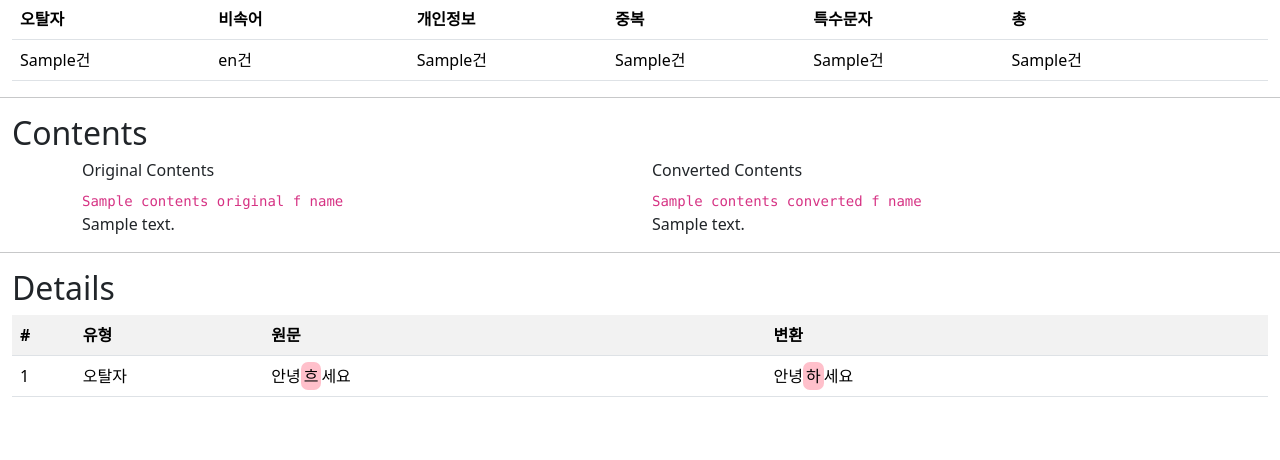
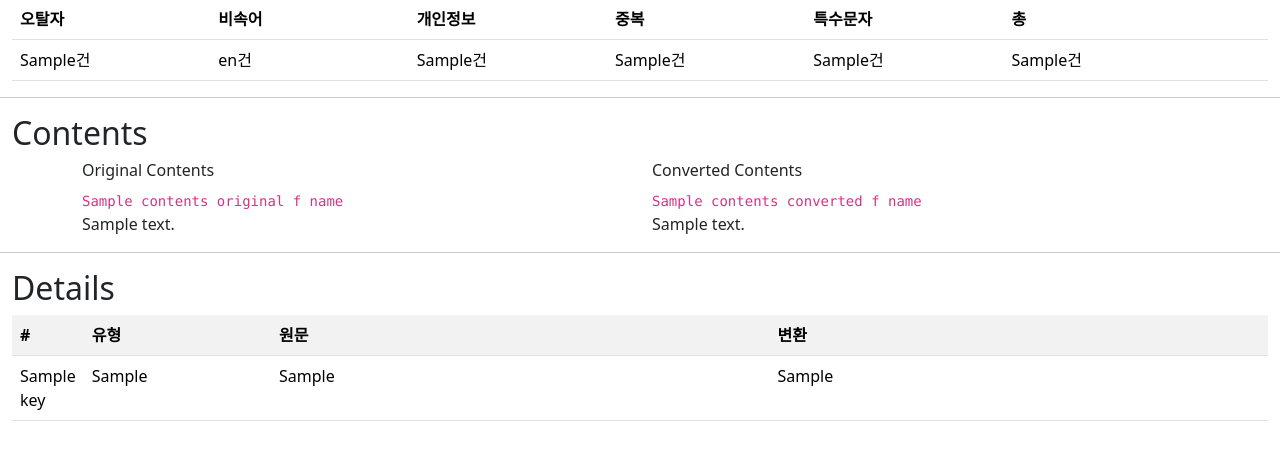
Before and after one commit to leeinsunny/CapstoneProject, a Flask app: template dt-demo-be/templates/filter_report/template.html in a window 1280 px wide. Shown: the part 209-669 px from the top of the page. Run offline with Flask 3, Linux system fonts and the light colour scheme; the template is opened without the code that fills it: most values are stand-ins (such as "Sample title", 1, 10 or a date in 2020); some libraries are stand-ins or nearby versions.

Commit message:
Update tables from report_details
- Defined dynamic table on template
- Defined sample table data

Signed-off-by: doorooful <codingdooroo@gmail.com>

```diff
--- a/dt-demo-be/app.py
+++ b/dt-demo-be/app.py
@@ -49,10 +49,25 @@ def get_report():
         'contents_original_fName': "original.txt",
         'contents_converted_fName': "converted.txt",
         'contents_original': "This is the original content.",
-        'contents_converted': "This is the converted content."
+        'contents_converted': "This is the converted content.",
+        'details': {}
     }
     # update overview_all
     report_data_sample['overview_all'] = report_data_sample['overview_typo'] + report_data_sample['overview_slang'] + report_data_sample['overview_pdd'] + report_data_sample['overview_dup'] + report_data_sample['overview_char']
+
+    details_sample = {
+        1: {
+            '유형': '오탈자',
+            '원문': '안녕<mark>흐</mark>세요',
+            '변환': '안녕<mark>하</mark>세요',
+        },
+        2: {
+            '유형': '개인정보: 전화번호',
+            '원문': '내 번호는 <mark>010-1234-1234</mark>야',
+            '변환': '내 번호는 <mark>010-****-****</mark>야',
+        },
+    }
+    report_data_sample['details'] = details_sample
 
     return render_template(template_path, **report_data_sample)
 
--- a/dt-demo-be/templates/filter_report/template.html
+++ b/dt-demo-be/templates/filter_report/template.html
@@ -113,14 +113,14 @@
                 <th style="width:40%">변환</th>
             </tr>
 
+            {% for key, item in details.items() %}
             <tr>
-                <td>1</td>
-                <td>오탈자</td>
-                <td>안녕<mark>흐</mark>세요</td>
-                <td>안녕<mark>하</mark>세요</td>
+                <td>{{ key }}</td>
+                <td>{{ item['유형'] }}</td>
+                <td>{{ item['원문']|safe }}</td>
+                <td>{{ item['변환']|safe }}</td>
             </tr>
-
-            <!--동적으로 값 추가하도록-->
+            {% endfor %}
 
         </table>
 
```
